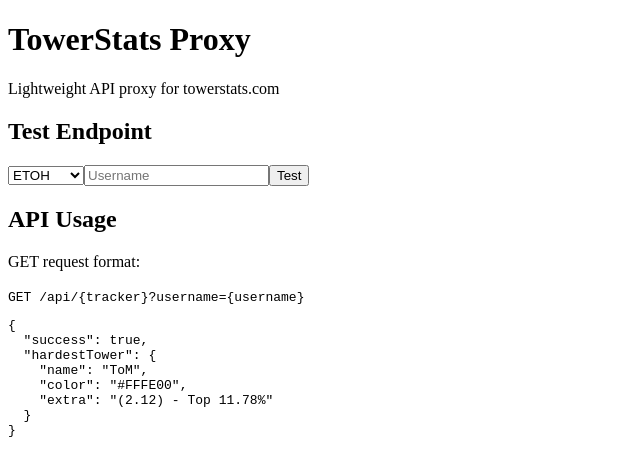
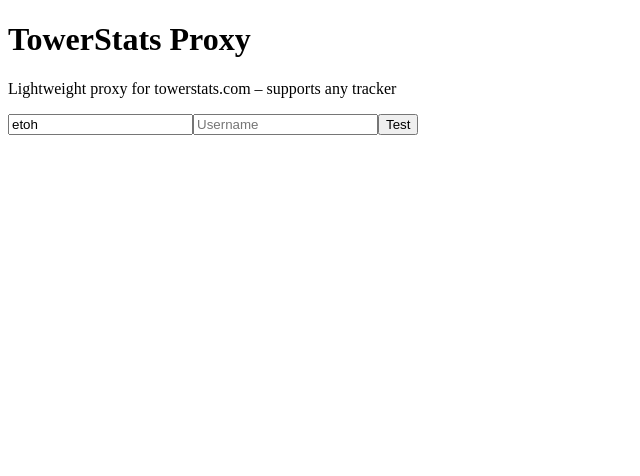
Before and after one commit to im-wrek/towerstats-proxy, a Next.js app: page / in a window 1280 px wide. Shown: the top 476 px of the page, without its empty margins (0-640 px from the left). Built offline with nearby package versions, Linux system fonts and the light colour scheme.

Commit message:
Update page.tsx

```diff
--- a/app/page.tsx
+++ b/app/page.tsx
@@ -1,6 +1,6 @@
 "use client";
 
-import { useState, useCallback, useEffect } from "react";
+import { useState, useCallback } from "react";
 
 interface HardestTower {
   name: string;
@@ -14,36 +14,27 @@
   error?: string;
 }
 
-// Dynamic tracker list (can be updated manually or via fetching)
-const defaultTrackers = ["etoh", "cscd", "tea", "atos", "ctt", "etohxl"]; // example
-
 export default function Home() {
-  const [trackers, setTrackers] = useState<string[]>(defaultTrackers);
-  const [tracker, setTracker] = useState(trackers[0]);
+  const [tracker, setTracker] = useState("etoh");
   const [username, setUsername] = useState("");
   const [result, setResult] = useState<TowerStatsResponse | null>(null);
   const [loading, setLoading] = useState(false);
   const [error, setError] = useState<string | null>(null);
-
-  // Optional: fetch tracker list from a JSON endpoint if TowerStats supports it
-  useEffect(() => {
-    // fetch("/api/trackers").then(...);
-  }, []);
 
   const testEndpoint = useCallback(async () => {
     if (!username.trim()) {
       setError("Please enter a username");
       return;
     }
-
     setLoading(true);
     setError(null);
     setResult(null);
 
     try {
-      const res = await fetch(`/api/${tracker}?username=${encodeURIComponent(username)}`, {
-        cache: "no-store",
-      });
+      const res = await fetch(
+        `/api/${tracker}?username=${encodeURIComponent(username)}`,
+        { cache: "no-store" }
+      );
       const data: TowerStatsResponse = await res.json();
       setResult(data);
     } catch (err) {
@@ -54,88 +45,63 @@
   }, [tracker, username]);
 
   return (
-    <main className="min-h-screen bg-gray-50 p-6 sm:p-12 flex justify-center">
-      <div className="w-full max-w-3xl space-y-8">
-        <header className="text-center">
-          <h1 className="text-4xl font-bold mb-2 text-gray-800">TowerStats Proxy</h1>
-          <p className="text-gray-500">Lightweight API proxy for towerstats.com</p>
-        </header>
+    <main className="min-h-screen p-8 flex justify-center">
+      <div className="w-full max-w-2xl space-y-6">
+        <h1 className="text-4xl font-bold text-center">TowerStats Proxy</h1>
+        <p className="text-center text-gray-500">
+          Lightweight proxy for towerstats.com – supports any tracker
+        </p>
 
-        {/* Test Endpoint Card */}
-        <section className="bg-white shadow-md rounded-xl p-6 space-y-4">
-          <h2 className="text-xl font-semibold text-gray-700">Test Endpoint</h2>
-
-          <div className="flex flex-col sm:flex-row gap-3">
-            <select
+        <div className="p-6 bg-white shadow rounded-lg space-y-4">
+          <div className="flex gap-3">
+            <input
+              placeholder="Tracker name (e.g., etoh, tds, jtoh)"
               value={tracker}
               onChange={(e) => setTracker(e.target.value)}
-              className="flex-1 rounded-md border px-3 py-2 text-gray-700 focus:ring-2 focus:ring-blue-400"
-            >
-              {trackers.map((t) => (
-                <option key={t} value={t}>
-                  {t.toUpperCase()}
-                </option>
-              ))}
-            </select>
-
+              className="flex-1 rounded border px-3 py-2 text-sm"
+            />
             <input
               placeholder="Username"
               value={username}
               onChange={(e) => setUsername(e.target.value)}
               onKeyDown={(e) => e.key === "Enter" && testEndpoint()}
-              className="flex-2 rounded-md border px-3 py-2 text-gray-700 focus:ring-2 focus:ring-blue-400"
+              className="flex-1 rounded border px-3 py-2 text-sm"
             />
-
             <button
               onClick={testEndpoint}
               disabled={loading}
-              className="rounded-md bg-blue-600 text-white px-4 py-2 hover:bg-blue-700 disabled:bg-gray-400"
+              className="rounded bg-blue-600 px-4 py-2 text-white disabled:bg-gray-400"
             >
               {loading ? "Loading…" : "Test"}
             </button>
           </div>
 
-          {error && <div className="text-red-600 font-medium">{error}</div>}
+          {error && (
+            <div className="text-red-700 bg-red-100 p-2 rounded">{error}</div>
+          )}
 
           {result?.hardestTower && (
-            <div className="bg-gray-50 rounded-md p-4 mt-4">
-              <h3 className="font-semibold text-gray-700 mb-2">Hardest Tower</h3>
-              <div className="flex flex-wrap items-center gap-2">
-                <span className="font-bold" style={{ color: result.hardestTower.color }}>
+            <div className="space-y-2">
+              <div className="flex gap-2 items-center">
+                <span className="font-semibold">Hardest Tower:</span>
+                <span
+                  className="font-bold"
+                  style={{ color: result.hardestTower.color }}
+                >
                   {result.hardestTower.name}
                 </span>
                 <span className="text-gray-500">{result.hardestTower.extra}</span>
               </div>
-
-              <pre className="mt-3 overflow-x-auto bg-gray-100 p-3 rounded text-xs">
+              <pre className="bg-gray-100 p-3 rounded text-xs overflow-x-auto">
                 {JSON.stringify(result, null, 2)}
               </pre>
             </div>
           )}
 
           {result && !result.hardestTower && (
-            <div className="text-gray-500 mt-2">Hardest tower not found.</div>
+            <div className="text-gray-500">Hardest tower not found.</div>
           )}
-        </section>
-
-        {/* API Usage Card */}
-        <section className="bg-white shadow-md rounded-xl p-6 space-y-2">
-          <h2 className="text-xl font-semibold text-gray-700">API Usage</h2>
-          <p className="text-gray-500">GET request format:</p>
-          <code className="block bg-gray-100 p-3 rounded text-sm">
-            GET /api/{"{tracker}"}?username={"{"}username{"}"}
-          </code>
-          <pre className="bg-gray-100 p-3 rounded text-xs">
-{`{
-  "success": true,
-  "hardestTower": {
-    "name": "ToM",
-    "color": "#FFFE00",
-    "extra": "(2.12) - Top 11.78%"
-  }
-}`}
-          </pre>
-        </section>
+        </div>
       </div>
     </main>
   );
```
